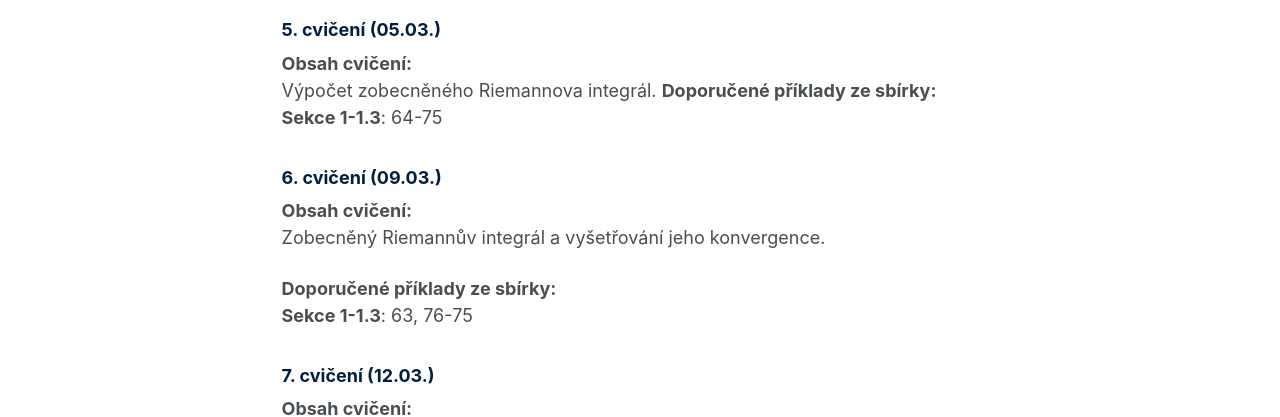
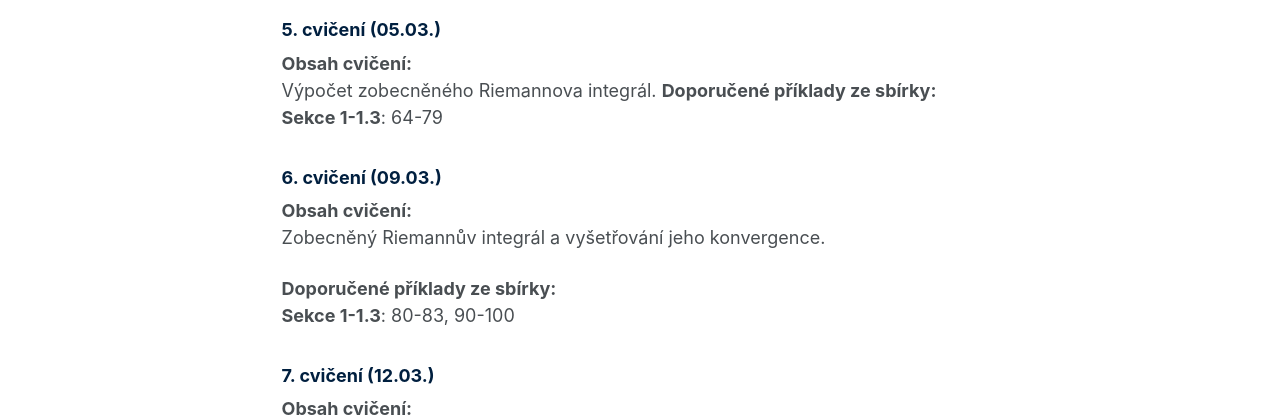
Before and after one commit to buresjan/buresjan.github.io, a Jekyll site: the page built from _teaching/2026-01mat2-cv.md, in a window 1280 px wide and 900 px high, scrolled down 1839 px. Shown: the part 153-570 px from the top of the window. Built offline with Jekyll 4.4.1, drawn with Linux system fonts in a browser that asks for light colours.

Commit message:
doporucene priklady

```diff
--- a/_teaching/2026-01mat2-cv.md
+++ b/_teaching/2026-01mat2-cv.md
@@ -88,7 +88,7 @@ Integrace výrazů s goniometrickými funkcemi, pokročilé substituce.
 **Obsah cvičení:**
 Výpočet zobecněného Riemannova integrál.
 **Doporučené příklady ze sbírky:**
-**Sekce 1-1.3**: 64-75
+**Sekce 1-1.3**: 64-79
 
 ### 6. cvičení (09.03.)
 
@@ -96,7 +96,7 @@ Výpočet zobecněného Riemannova integrál.
 Zobecněný Riemannův integrál a vyšetřování jeho konvergence.
 
 **Doporučené příklady ze sbírky:**
-**Sekce 1-1.3**: 63, 76-75
+**Sekce 1-1.3**: 80-83, 90-100
 
 ### 7. cvičení (12.03.)
 
```
